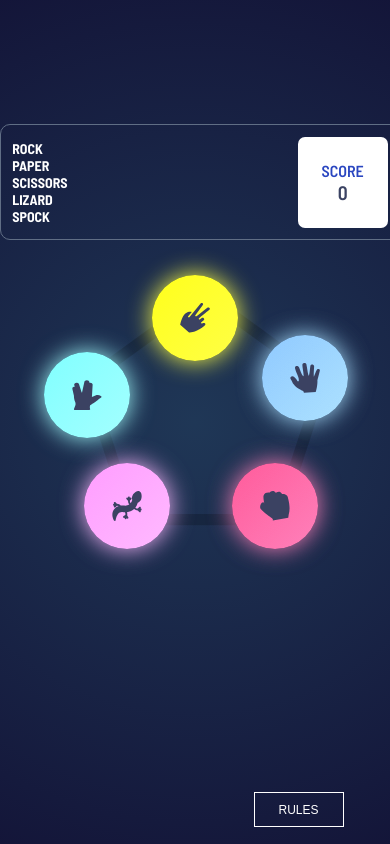
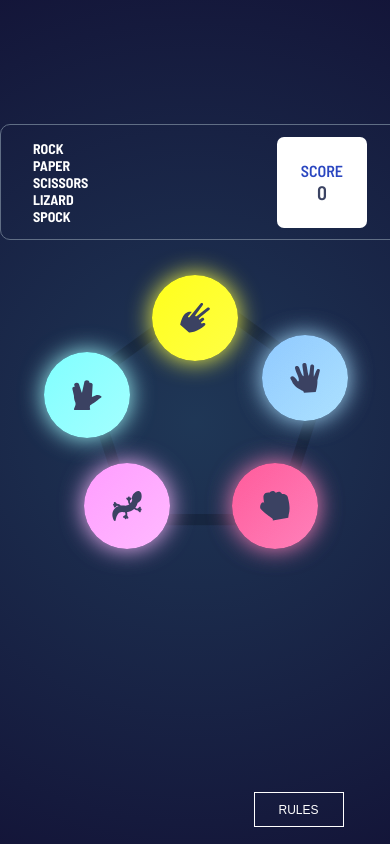
Before and after one commit to tijani-web/quantum-rpsls, a plain HTML site: page index.html in a window 390 px wide. Drawn offline with Linux system fonts and the light colour scheme.

Commit message:
Again, padding for responsiveness

```diff
--- a/style.css
+++ b/style.css
@@ -348,6 +348,15 @@ body{
     background-color: white;
     padding: 1.5rem 1.5rem;
     border-radius: 7px;
+
+   }
+   .header-score{
+    padding: 0.7rem 2rem;
+    border-radius: 10px;
+    display: flex;
+    justify-content: space-between;
+    align-items: center;
+    border: 1px solid  hsl(217, 16%, 45%);
 }
     .result-choice{
         width: 100px;
```
